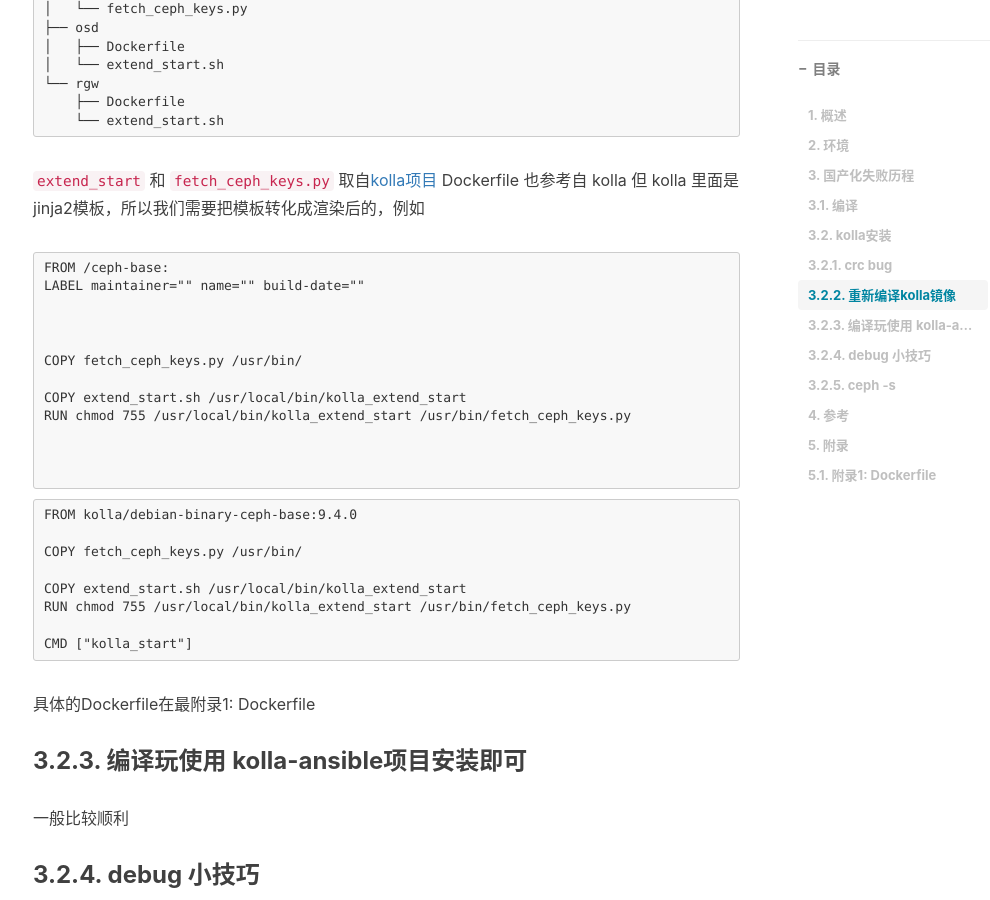
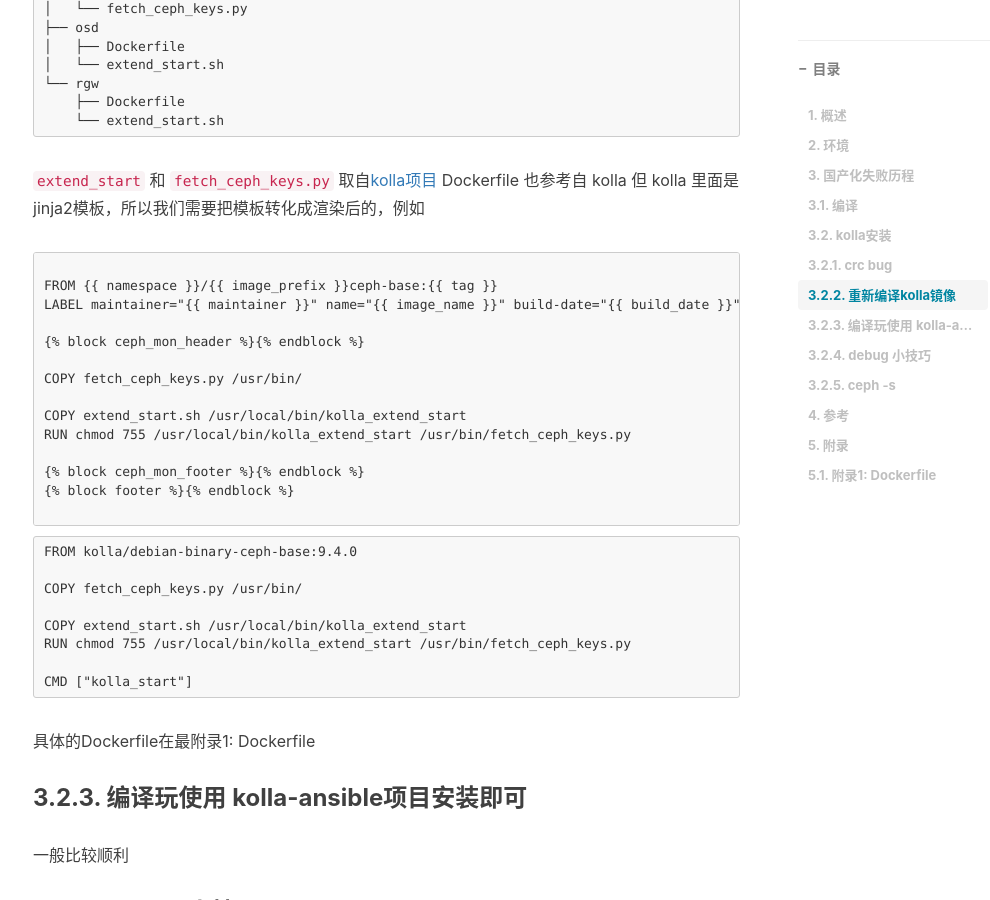
Before and after one commit to elrondwong/elrond.wang, a Jekyll site: the page built from _posts/2022-05-29-Ceph国产化.md, in a window 1280 px wide and 900 px high, scrolled down 3659 px. Shown: the whole window, without its empty margins (232-1222 px from the left). Built offline with Jekyll 4.4.1, drawn with Linux system fonts in a browser that asks for light colours; comment, search, counter and statistics services are not loaded.

Commit message:
update tag

````diff
--- a/_posts/2022-05-29-Ceph国产化.md
+++ b/_posts/2022-05-29-Ceph国产化.md
@@ -122,6 +122,7 @@
 `extend_start` 和 `fetch_ceph_keys.py` 取自[kolla项目](https://github.com/openstack/kolla/tree/stable/train/docker/ceph/ceph-base) Dockerfile 也参考自 kolla 但 kolla 里面是jinja2模板，所以我们需要把模板转化成渲染后的，例如
 
 ```
+{% raw %}
 FROM {{ namespace }}/{{ image_prefix }}ceph-base:{{ tag }}
 LABEL maintainer="{{ maintainer }}" name="{{ image_name }}" build-date="{{ build_date }}"
 
@@ -134,6 +135,7 @@
 
 {% block ceph_mon_footer %}{% endblock %}
 {% block footer %}{% endblock %}
+{% endraw %}
 ```
 
 ```
````
Also changed, not shown: other parts of _posts/2022-05-29-Ceph国产化.md (+1 -1 lines).
